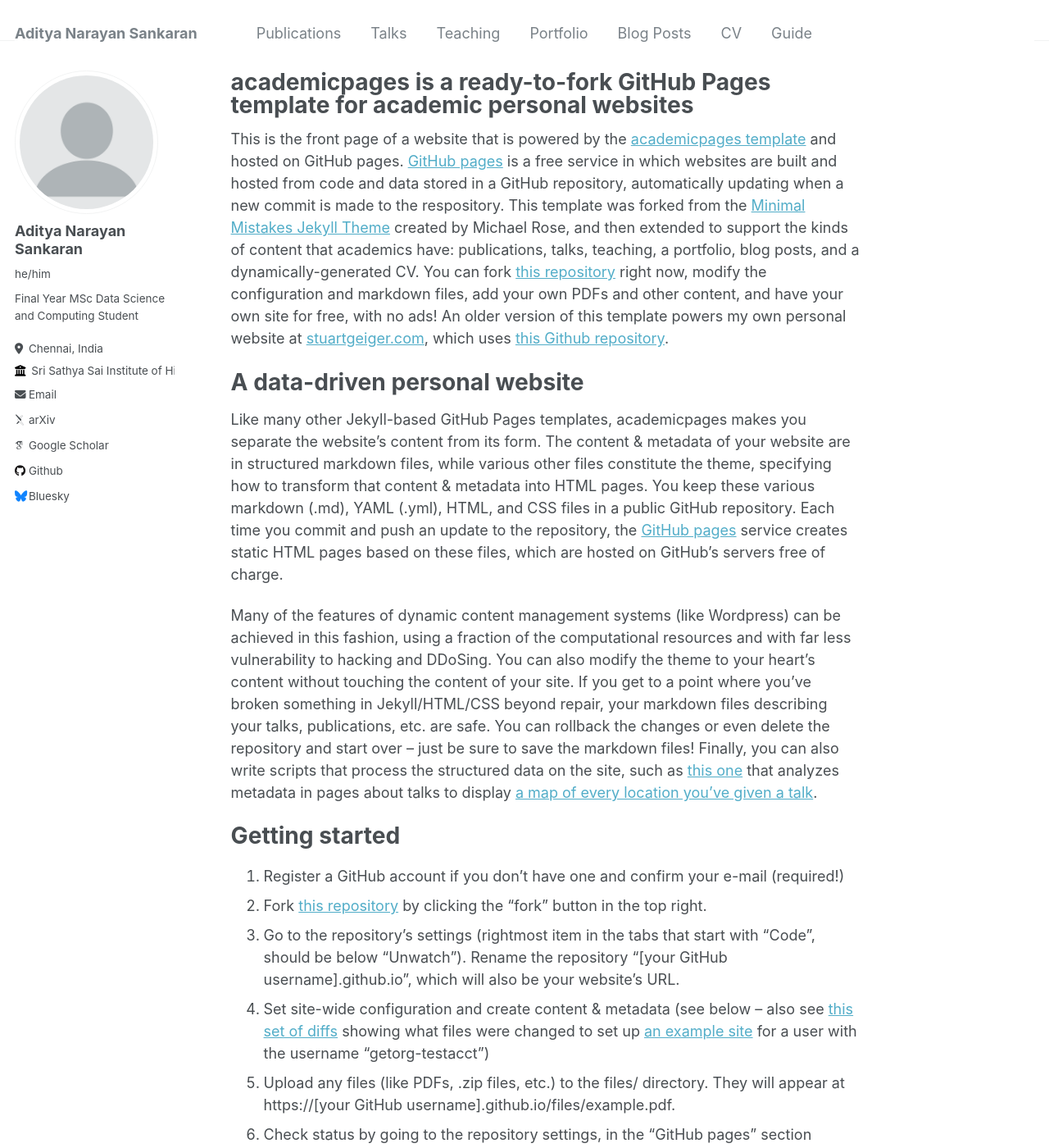
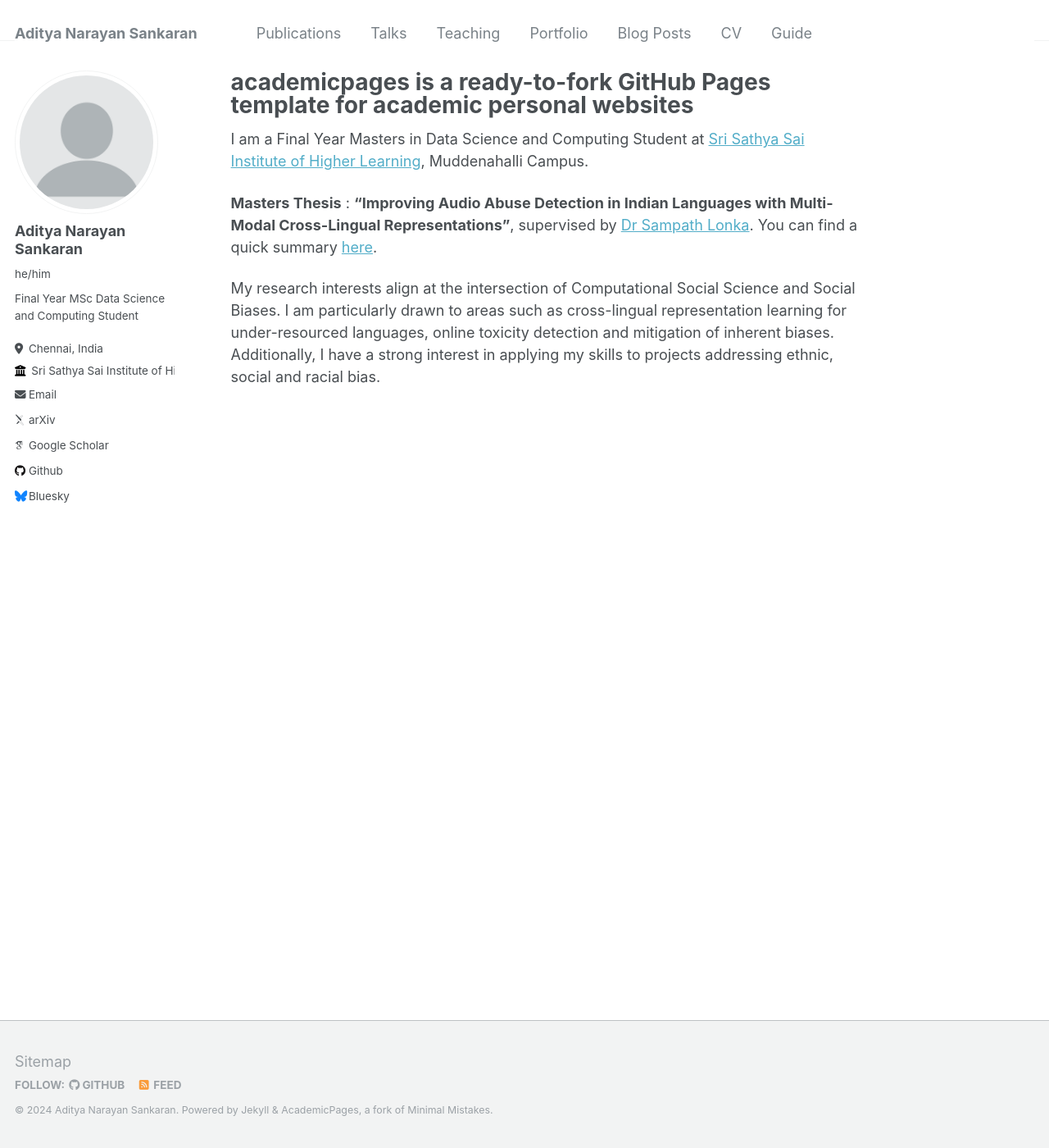
Before and after one commit to callmesanfornow/callmesanfornow.github.io, a Jekyll site: the page built from _pages/about.md, in a window 1280 px wide and 1400 px high. Shown: the whole window at 82% size. Built offline with Jekyll 4.4.1, drawn with Linux system fonts in a browser that asks for light colours; some web fonts are replaced; some of the changed text lies outside the part shown.

Commit message:
multiple updates
config.yml, 404.md and about.md

```diff
--- a/_config.yml
+++ b/_config.yml
@@ -47,7 +47,7 @@
   stackoverflow    : # User number or user number and name (i.e., use "1" or "1/jeff-atwood")
 
   # Social media
-  bluesky          : "idkwia" # Replace this with you Bluesky username
+  bluesky          : "idkwia.bsky.social" # Replace this with you Bluesky username
   facebook         : # Username
   flickr           : # Username
   foursquare       : # Username
--- a/_pages/about.md
+++ b/_pages/about.md
@@ -7,6 +7,13 @@
   - /about.html
 ---
 
+I am a Final Year Masters in Data Science and Computing Student at [Sri Sathya Sai Institute of Higher Learning](https://www.sssihl.edu.in/), Muddenahalli Campus.
+
+**Masters Thesis** : **"Improving Audio Abuse Detection in Indian Languages with Multi-Modal Cross-Lingual Representations"**, supervised by [Dr Sampath Lonka](https://scholar.google.co.in/citations?user=IahaV5wAAAAJ&hl=en). You can find a quick summary [here](https://docs.google.com/document/d/1an_OwC8ZTY9TSN7vUGubfhEd-kDGHIdVd6EBOKXBaGw/edit?usp=sharing).
+
+My research interests align at the intersection of Computational Social Science and Social Biases. I am particularly drawn to areas such as cross-lingual representation learning for under-resourced languages, online toxicity detection and mitigation of inherent biases. Additionally, I have a strong interest in applying my skills to projects addressing ethnic, social and racial bias.
+
+<!--
 This is the front page of a website that is powered by the [academicpages template](https://github.com/academicpages/academicpages.github.io) and hosted on GitHub pages. [GitHub pages](https://pages.github.com) is a free service in which websites are built and hosted from code and data stored in a GitHub repository, automatically updating when a new commit is made to the respository. This template was forked from the [Minimal Mistakes Jekyll Theme](https://mmistakes.github.io/minimal-mistakes/) created by Michael Rose, and then extended to support the kinds of content that academics have: publications, talks, teaching, a portfolio, blog posts, and a dynamically-generated CV. You can fork [this repository](https://github.com/academicpages/academicpages.github.io) right now, modify the configuration and markdown files, add your own PDFs and other content, and have your own site for free, with no ads! An older version of this template powers my own personal website at [stuartgeiger.com](http://stuartgeiger.com), which uses [this Github repository](https://github.com/staeiou/staeiou.github.io).
 
 A data-driven personal website
@@ -46,4 +53,4 @@
 
 For more info
 ------
-More info about configuring academicpages can be found in [the guide](https://academicpages.github.io/markdown/). The [guides for the Minimal Mistakes theme](https://mmistakes.github.io/minimal-mistakes/docs/configuration/) (which this theme was forked from) might also be helpful.
+More info about configuring academicpages can be found in [the guide](https://academicpages.github.io/markdown/). The [guides for the Minimal Mistakes theme](https://mmistakes.github.io/minimal-mistakes/docs/configuration/) (which this theme was forked from) might also be helpful. -->
```
Also changed, not shown: _pages/404.md (+1 -1 lines).
